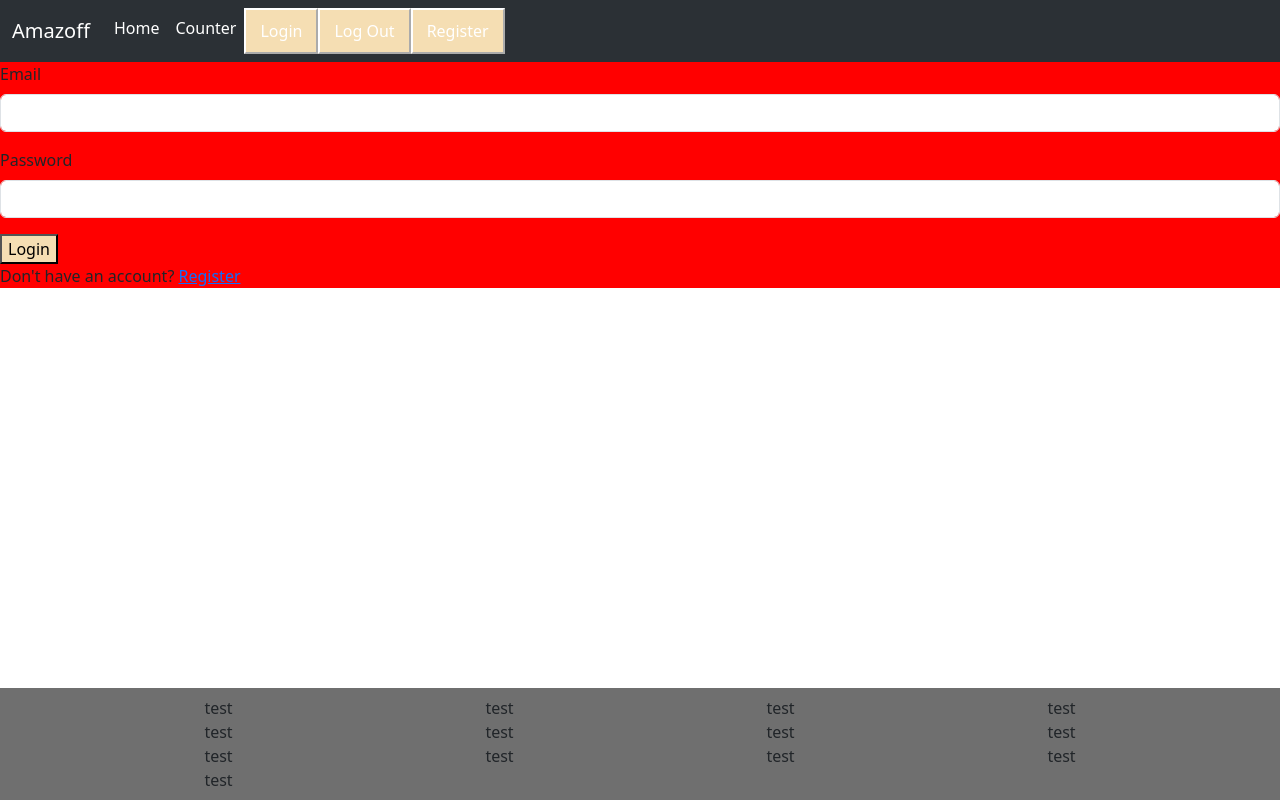
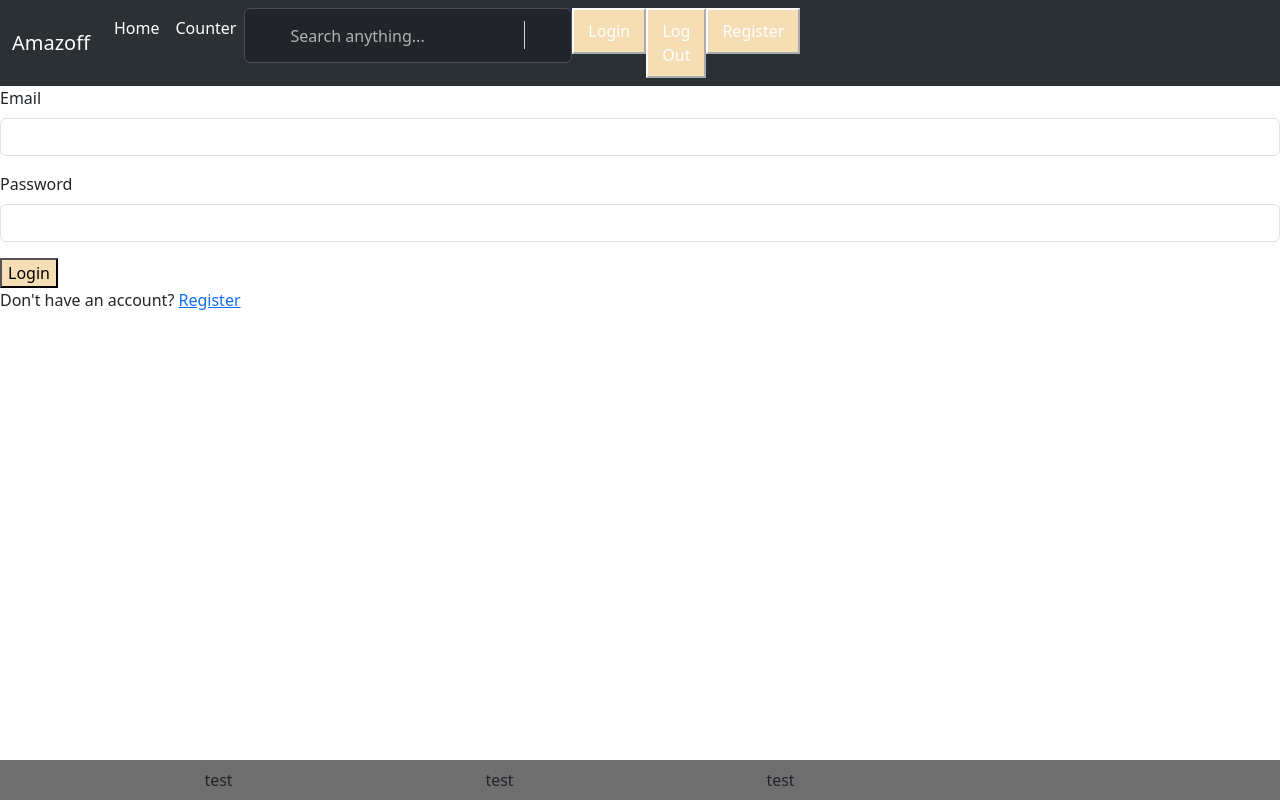
Before and after one commit to MinaMagdy651/Amazoff, a React (Create React App) app in the folder client/: page /login in a window 1280 px wide. Built offline with nearby package versions, Linux system fonts and the light colour scheme.

Commit message:
Searchbar added :'DDDDDDDDDDD

```diff
--- a/client/package.json
+++ b/client/package.json
@@ -25,6 +25,7 @@
     "react-redux": "^8.0.5",
     "react-router-dom": "^6.4.4",
     "react-scripts": "^4.0.3",
+    "react-search-box": "^2.3.0",
     "redux": "^4.2.0",
     "web-vitals": "^2.1.4"
   },
--- a/client/src/Components/footer/footer.jsx
+++ b/client/src/Components/footer/footer.jsx
@@ -2,19 +2,9 @@ import "./style.css";
 // import { FaGithub } from "react-icons/fa";
 function Footer() {
   return (
-    <div className="footer fixed-bottom">
+    <div className="footer fixed-bottom m-top-2">
       <div className="container">
         <div className="row p-2">
-          <div className="col-sm-6 col-md-4 col-lg-3">test</div>
-          <div className="col-sm-6 col-md-4 col-lg-3">test</div>
-          <div className="col-sm-6 col-md-4 col-lg-3">test</div>
-          <div className="col-sm-6 col-md-4 col-lg-3">test</div>
-          <div className="col-sm-6 col-md-4 col-lg-3">test</div>
-          <div className="col-sm-6 col-md-4 col-lg-3">test</div>
-          <div className="col-sm-6 col-md-4 col-lg-3">test</div>
-          <div className="col-sm-6 col-md-4 col-lg-3">test</div>
-          <div className="col-sm-6 col-md-4 col-lg-3">test</div>
-          <div className="col-sm-6 col-md-4 col-lg-3">test</div>
           <div className="col-sm-6 col-md-4 col-lg-3">test</div>
           <div className="col-sm-6 col-md-4 col-lg-3">test</div>
           <div className="col-sm-6 col-md-4 col-lg-3">test</div>
--- a/client/src/Components/home/home.jsx
+++ b/client/src/Components/home/home.jsx
@@ -1,11 +1,12 @@
 import { useSelector } from "react-redux";
-
+import SearchBar from "../searchBar/searchBar";
 function Home() {
   const obj = useSelector((state) => state.obj.obj);
   return (
     <div>
       <div>home</div>
       <h1>{obj.counter}</h1>
+      <SearchBar></SearchBar>
     </div>
   );
 }
--- a/client/src/Components/login/style.css
+++ b/client/src/Components/login/style.css
@@ -1,5 +1,5 @@
 form {
-  background-color: red;
+  /* background-color: red; */
 }
 button {
   background-color: wheat;
--- a/client/src/Components/navbar/navbar.jsx
+++ b/client/src/Components/navbar/navbar.jsx
@@ -2,6 +2,7 @@ import { Link } from "react-router-dom";
 import { useSelector, useDispatch } from "react-redux";
 import { useEffect, useState } from "react";
 import { clearDataAction } from "../../Redux/shopSlicer";
+import SearchBar from "../searchBar/searchBar";
 import "bootstrap/dist/css/bootstrap.css";
 import "./style.css";
 
@@ -63,6 +64,9 @@ function Navbar_() {
                   Counter
                 </Link>
               </li>
+
+              <SearchBar></SearchBar>
+
               {!login_status && (
                 <li className="nav-item">
                   <button>
--- a/client/src/Components/navbar/style.css
+++ b/client/src/Components/navbar/style.css
@@ -0,0 +1,5 @@
+.search-bar {
+  height: 30% !important;
+  width: 50% !important;
+  background-color: rebeccapurple;
+}
--- /dev/null
+++ b/client/src/Components/searchBar/searchBar.jsx
@@ -0,0 +1,33 @@
+import { useState } from "react";
+import { FaSearch } from "react-icons/fa";
+import "./style.css";
+import useSearchProduct from "../../shared/useSearchProduct";
+
+function SearchBar() {
+  const [query, setQuery] = useState("");
+  console.log(query);
+  useSearchProduct(query);
+  return (
+    <div className="col-md-6">
+      <div className="form">
+        <i className="fa fa-search"></i>
+        <input
+          type="text"
+          className="form-control form-input"
+          placeholder="Search anything..."
+          onChange={(e) => setQuery(e.target.value)}
+        />
+        <span className="left-pan">
+          <i>
+            <FaSearch> </FaSearch>
+          </i>
+        </span>
+      </div>
+      <div>
+        <ul className="searchbar-list"></ul>
+      </div>
+    </div>
+  );
+}
+
+export default SearchBar;
--- /dev/null
+++ b/client/src/Components/searchBar/style.css
@@ -0,0 +1,45 @@
+.form {
+  position: relative;
+}
+
+.form span {
+  position: absolute;
+  right: 17px;
+  top: 13px;
+  padding: 2px;
+  border-left: 1px solid #d1d5db;
+}
+
+.left-pan {
+  padding-left: 7px;
+}
+
+.left-pan i {
+  padding-left: 10px;
+}
+
+.form-input {
+  height: 55px;
+  text-indent: 33px;
+  border-radius: 10px;
+}
+
+.form-input:focus {
+  box-shadow: none;
+  border: none;
+}
+.searchbar-list {
+  margin-top: 5px;
+  border-radius: 10px;
+  list-style-type: none;
+  z-index: 10;
+  /* box-shadow: 10px 5px 5px red; */
+}
+.searchbar-listItem {
+  font-weight: 400;
+  padding-bottom: 5px;
+}
+.searchbar-listItem:hover {
+  background-color: #ffe6e6;
+  cursor: pointer;
+}
--- /dev/null
+++ b/client/src/shared/useSearchProduct.js
@@ -0,0 +1,21 @@
+import axios from "../APIS/axios";
+const PRODUCT_SEARCH = "/product?name=";
+
+const useSearchProduct = (data) => {
+  console.log(data);
+  var searchSuggestions = [];
+  if (data) {
+    axios
+      .get(PRODUCT_SEARCH + data)
+      .then((response) => {
+        console.log(response);
+        searchSuggestions = response;
+      })
+      .catch((error) => {
+        console.log(error);
+      });
+  }
+  return searchSuggestions;
+};
+
+export default useSearchProduct;
```
Also changed, not shown: 1 other file (tests, documents, lock files or other folders).
